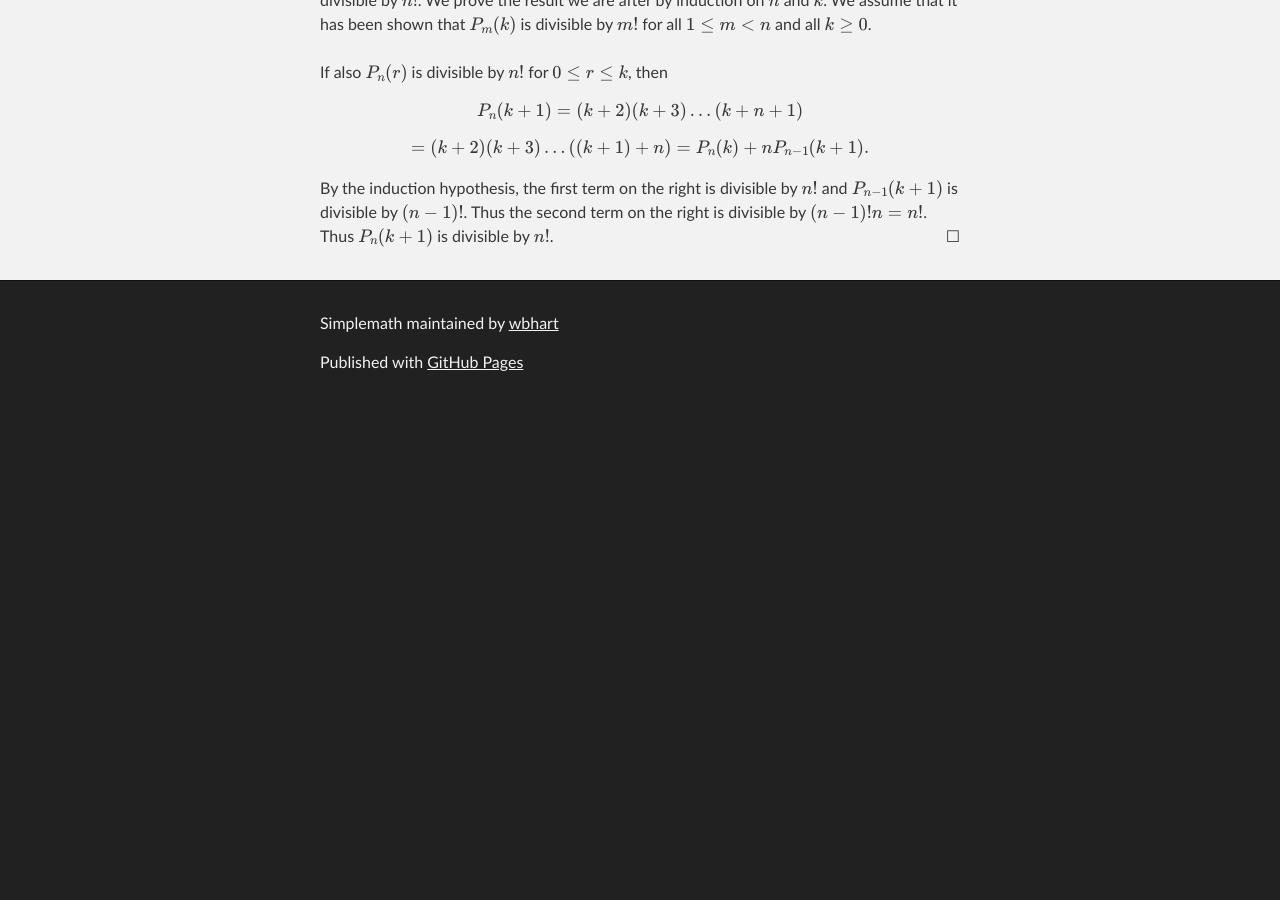
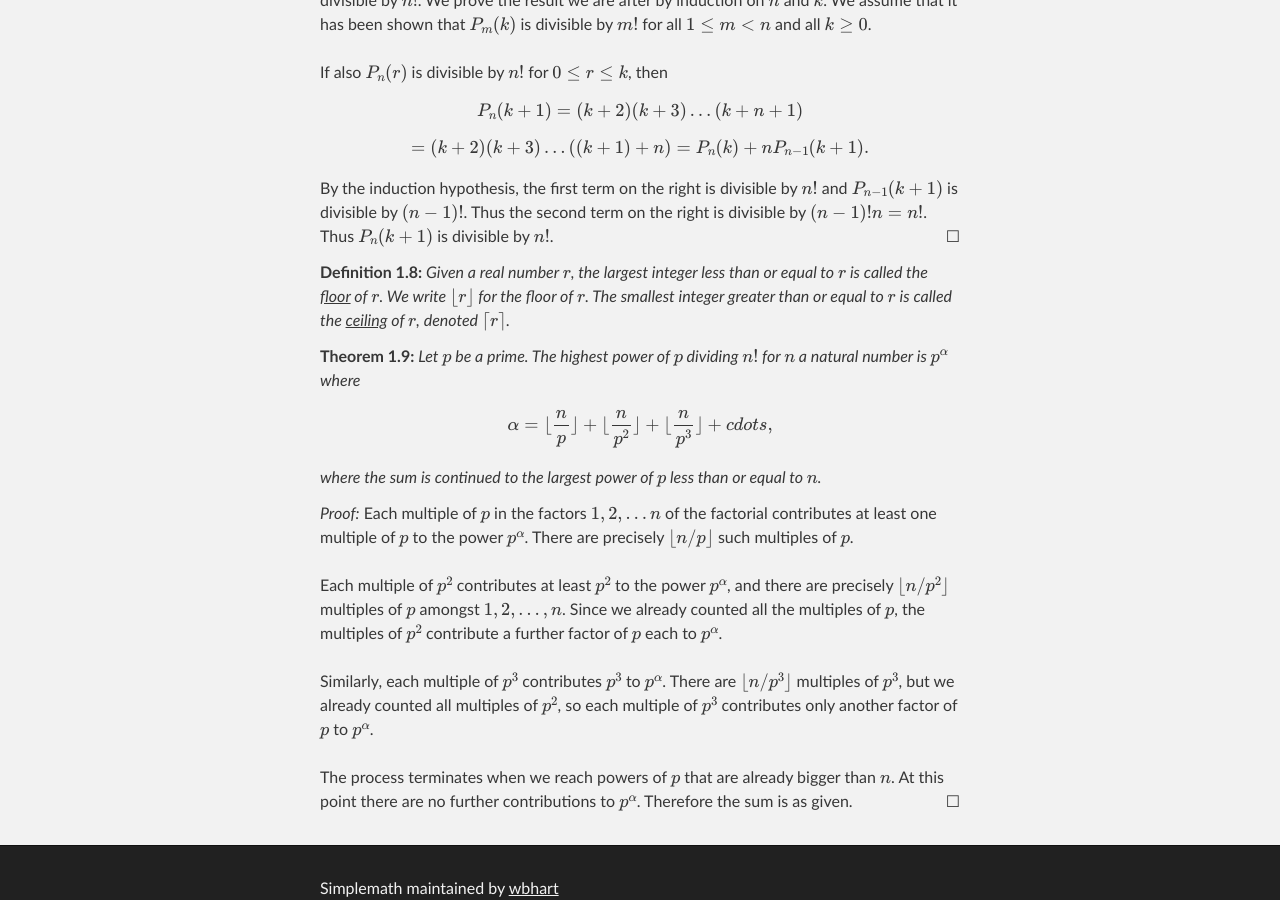
Before and after one commit to wbhart/SimpleMath, a Jekyll site: the page built from factorials.html, in a window 1280 px wide and 900 px high, scrolled down 1512 px. Built offline with Jekyll 4.4.1, drawn with Linux system fonts in a browser that asks for light colours; formulas are drawn with MathJax 3; before the commit the page ends 1921 px from its top, so only the background shows below that.

Commit message:
Update factorials.html

```diff
--- a/factorials.html
+++ b/factorials.html
@@ -75,3 +75,27 @@ $$P_n(k + 1) = (k + 2)(k + 3) \ldots (k + n + 1)$$ $$= (k + 2)(k + 3) \ldots ((k
 By the induction hypothesis, the first term on the right is divisible by $n!$ and $P_{n-1}(k + 1)$ is divisible by
 $(n - 1)!$. Thus the second term on the right is divisible by $(n - 1)!n = n!$. Thus $P_n(k + 1)$ is divisible by $n!$.
 </proof>
+
+<definition> Given a real number $r$, the largest integer less than or equal to $r$ is called the <u>floor</u> of $r$. We
+write $\lfloor r \rfloor$ for the floor of $r$. The smallest integer greater than or equal to $r$ is called the
+<u>ceiling</u> of $r$, denoted $\lceil r \rceil$.</definition>
+
+<theorem> Let $p$ be a prime. The highest power of $p$ dividing $n!$ for $n$ a natural number is $p^\alpha$ where
+$$\alpha = \lfloor \frac{n}{p} \rfloor + \lfloor \frac{n}{p^2} \rfloor + \lfloor \frac{n}{p^3} \rfloor + cdots,$$
+where the sum is continued to the largest power of $p$ less than or equal to $n$.
+</theorem>
+
+<proof> Each multiple of $p$ in the factors $1, 2, \ldots n$ of the factorial contributes at least one multiple of $p$
+to the power $p^\alpha$. There are precisely $\lfloor n/p \rfloor$ such multiples of $p$. </br></br>
+
+Each multiple of $p^2$ contributes at least $p^2$ to the power $p^\alpha$, and there are precisely
+$\lfloor n/p^2 \rfloor$ multiples of $p$ amongst $1, 2, \ldots, n$. Since we already counted all the multiples of $p$,
+the multiples of $p^2$ contribute a further factor of $p$ each to $p^\alpha$. </br></br>
+
+Similarly, each multiple of $p^3$ contributes $p^3$ to $p^\alpha$. There are $\lfloor n/p^3 \rfloor$ multiples of $p^3$,
+but we already counted all multiples of $p^2$, so each multiple of $p^3$ contributes only another factor of $p$ to
+$p^\alpha$. </br></br>
+
+The process terminates when we reach powers of $p$ that are already bigger than $n$. At this point there are no further
+contributions to $p^\alpha$. Therefore the sum is as given.
+</proof>
```
